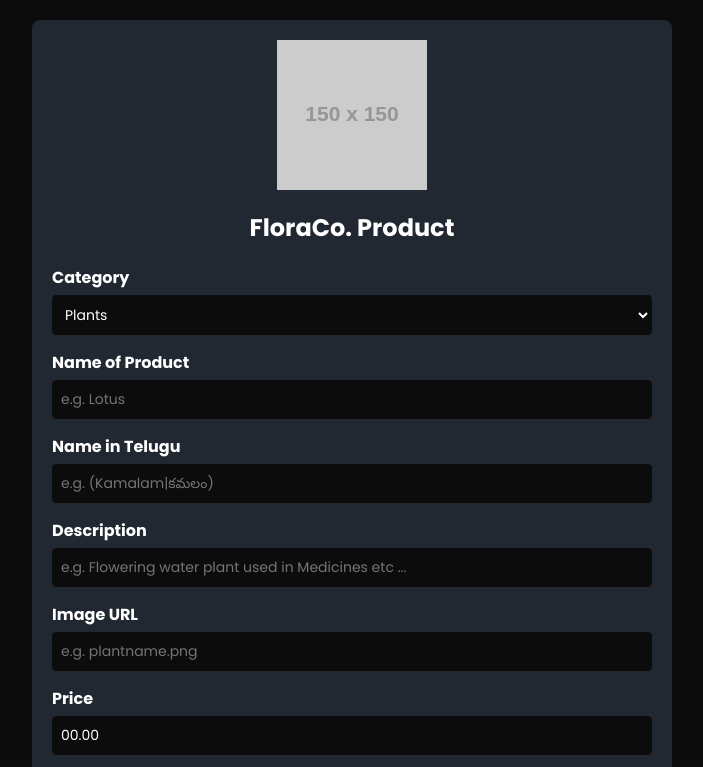
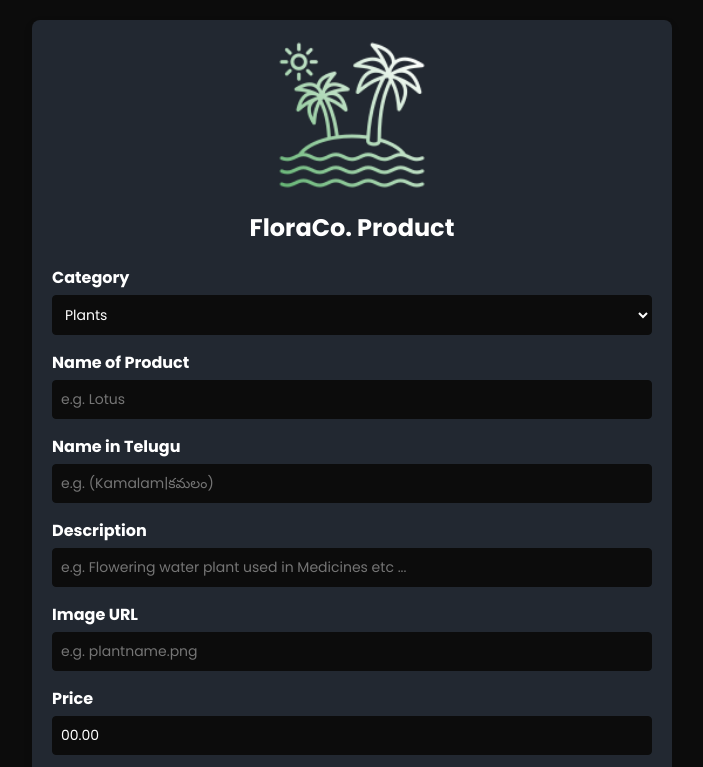
Before and after one commit to Princone-cmd/FloraCo, a plain HTML site: page index.html in a window 1280 px wide. Shown: the top 767 px of the page, without its empty margins (288-991 px from the left). Drawn offline with Linux system fonts and the light colour scheme; placeholder pictures from the web are drawn by us; a web font is replaced by a local one.

Commit message:
Update index.html

```diff
--- a/index.html
+++ b/index.html
@@ -10,7 +10,7 @@
 <body>
     <div class="container">
         <div class="form-container">
-            <img src="https://via.placeholder.com/150" alt="Plant Logo" id='logo' class="logo">
+            <img src="./media/1.jpg" alt="Plant Logo" id='logo' class="logo">
             <h2>FloraCo. Product</h2>
 
             <div id="productForm">
```
